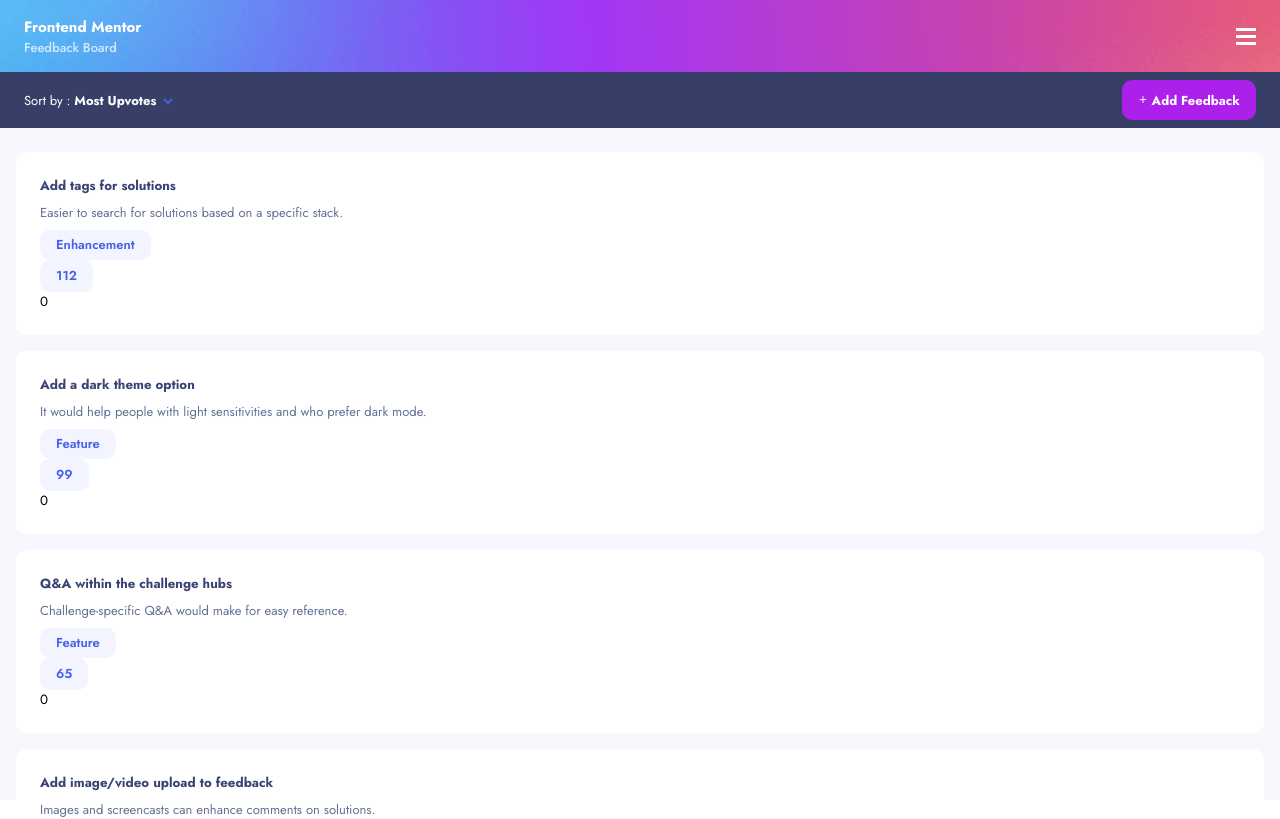
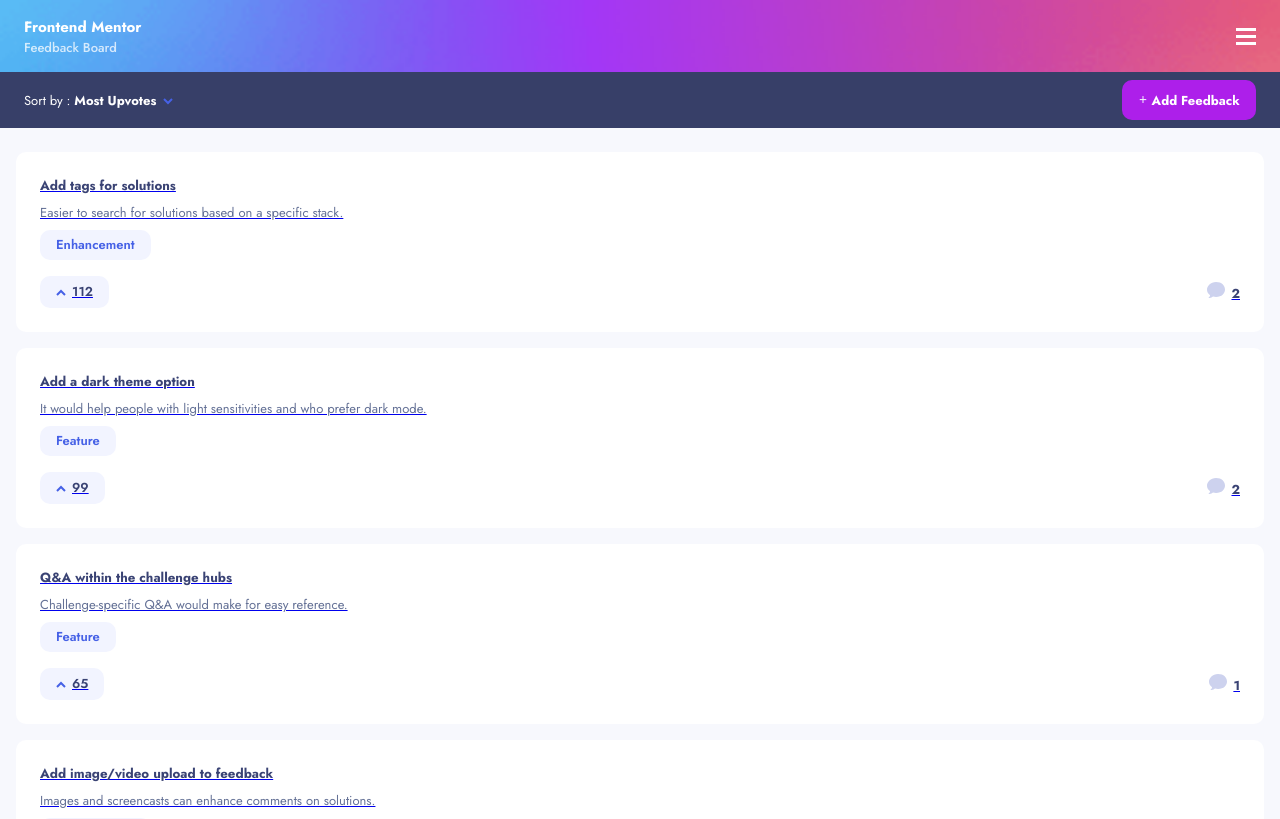
Before and after one commit to daraksha-dk/product-feedback-app, a React (Create React App) app: page / in a window 1280 px wide. Shown: the top 819 px of the page. Built offline with nearby package versions, Linux system fonts and the light colour scheme.

Commit message:
fixed url params issue

```diff
--- a/src/App.js
+++ b/src/App.js
@@ -1,8 +1,9 @@
 // import styled from "styled-components";
-import Suggestions from "./components/HomePage/Suggestions";
-import { BrowserRouter as Router, Switch, Route, Link } from "react-router-dom";
+import Suggestions from "./pages/Suggestions";
+import { BrowserRouter as Router, Switch, Route} from "react-router-dom";
 import RoadmapPage from "./components/Roadmap/RoadmapPage";
 import NewFeedback from "./components/Feedback/NewFeedback";
+import FeedbackDetail from "./components/Feedback/FeedbackDetail";
 
 //add components
 function App() {
@@ -12,7 +13,7 @@ function App() {
         <Switch>
           <Route exact path="/" component={Suggestions} />
           <Route path="/newfeedback" component={NewFeedback} />
-          {/* Route feedback detail page */}
+          <Route path="/feature/:id" component={FeedbackDetail} />
           {/* Route edit feedback */}
           <Route path="/roadmap" component={RoadmapPage} />
         </Switch>
--- a/src/components/Button.js
+++ b/src/components/Button.js
@@ -58,4 +58,6 @@ export const FilterButton = styled.button`
     background-color: #4661e6;
     color: #fff;
   }
+
+  ${({margin}) => margin && { marginBottom: "1rem" }}
 `;
--- /dev/null
+++ b/src/components/Container.js
@@ -0,0 +1,14 @@
+import React from "react";
+import styled from "styled-components";
+
+const Container = styled.div`
+  background-color: #f7f8fd;
+  height: 100%;
+  padding: 1.5em;
+`;
+
+const ContainerDiv = ({ children }) => {
+  return <Container>{children}</Container>;
+};
+
+export default ContainerDiv;
--- a/src/components/Feedback/Feedback.js
+++ b/src/components/Feedback/Feedback.js
@@ -1,12 +1,20 @@
 import React from "react";
 import styled from "styled-components";
-import { FilterButton, StyledButton } from "../Button";
+import { FilterButton } from "../Button";
+import { Link } from "react-router-dom";
+
+const FeedbackLink = styled.a`
+/* text-decoration: none; */
+`
 
 const FeedbackItem = styled.div`
   padding: 1.5em;
   background-color: white;
   margin-bottom: 1rem;
   border-radius: 10px;
+  display: flex;
+  flex-direction: column;
+  text-decoration: none;
 `;
 
 const Title = styled.h5`
@@ -26,7 +34,7 @@ const UpvoteButton = styled.button`
   border-radius: 10px;
   background-color: #f2f4ff;
   font-weight: 600;
-  color: #4661e6;
+  color: #3a4374;
   font-size: 13px;
 
   :hover {
@@ -37,27 +45,46 @@ const UpvoteButton = styled.button`
     background-color: #4661e6;
     color: #fff;
   }
+
+  ::before {
+    content: url("/assets/shared/icon-arrow-up.svg");
+    margin-right: 6px;
+  }
 `;
 
 const CommentButton = styled.button`
   background-color: transparent;
-  display: flex;
-  justify-content: flex-end;
+  color: #3a4374;
+  font-size: 13px;
+  font-weight: 700;
+
+  ::before {
+    content: url("/assets/shared/icon-comments.svg");
+    margin-right: 6px;
+  }
 `;
 
-const Feedback = ({ title, description, category, upvotes }) => {
+const ButtonDiv = styled.div`
+  display: flex;
+  justify-content: space-between;
+`;
+
+const Feedback = ({ id, title, description, category, upvotes, comments }) => {
   return (
+    <Link to={`/feature/${id}`}>
       <FeedbackItem>
         <div>
           <Title>{title}</Title>
           <Description>{description}</Description>
-        <FilterButton>{category}</FilterButton>
+          <FilterButton margin="true">{category}</FilterButton>
         </div>
+
+        <ButtonDiv>
           <UpvoteButton>{upvotes}</UpvoteButton>
-      <div>
-        <CommentButton>0</CommentButton>
-      </div>
+          <CommentButton>{Object.keys(comments).length}</CommentButton>
+        </ButtonDiv>
       </FeedbackItem>
+    </Link>
   );
 };
 
--- /dev/null
+++ b/src/components/Feedback/FeedbackDetail.js
@@ -0,0 +1,17 @@
+import React from "react";
+import { useParams } from "react-router";
+import styled from "styled-components";
+import Container from "../Container";
+import Feedback from "./Feedback";
+
+const FeedbackDetail = () => {
+  let { id } = useParams();
+
+  return (
+    <Container>
+      {/* <Feedback /> */}
+    </Container>
+  );
+};
+
+export default FeedbackDetail;
--- a/src/components/Roadmap/RoadmapPage.js
+++ b/src/components/Roadmap/RoadmapPage.js
@@ -1,11 +1,14 @@
 import React from "react";
 import styled from "styled-components";
+import { useParams } from "react-router";
 
 const Div = styled.div`
   background-color: pink;
   height: 100vh;
 `;
 const RoadmapPage = () => {
+  let { id } = useParams();
+  console.log(id);
   return <Div>did this work?</Div>;
 };
 
--- a/src/components/HomePage/Suggestions.js
+++ b/src/pages/Suggestions.js
@@ -1,15 +1,14 @@
 import React, { useState } from "react";
-import Header from "./Header";
-import FeedbackBar from "./FeedbackBar";
-import EmptyFeedbackList from "../Feedback/EmptyFeedbackList";
-import Feedback from "../Feedback/Feedback";
-import Data from "../../data/data.json";
+import Header from "../components/HomePage/Header";
+import FeedbackBar from "../components/HomePage/FeedbackBar";
+import EmptyFeedbackList from "../components/Feedback/EmptyFeedbackList";
+import Feedback from "../components/Feedback/Feedback";
+import Data from "../data/data.json";
 import styled from "styled-components";
 
 const FeedbackContainer = styled.div`
   padding: 1.5em 1em 1em 1em;
   background-color: #f7f8fd;
-  height: calc(100vh - (72px + 56px));
 `;
 
 const Suggestions = () => {
@@ -22,14 +21,15 @@ const Suggestions = () => {
   };
 
   const items = Data.productRequests.map((item) => {
-    console.log(item.title);
     return (
       <Feedback
+        key={item.id}
+        id={item.id}
         title={item.title}
         category={item.category}
         description={item.description}
         upvotes={item.upvotes}
-        comments={item.comments}
+        comments={item.comments ? item.comments : ""} //doesn't include replies yet
       />
     );
   });
```
Also changed, not shown: src/components/Feedback/FeedbackList.js (deleted, +0 -23 lines), src/contexts/FormContext.js (added, +11 -0 lines). Lines whose indentation alone changed are shown as unchanged.
